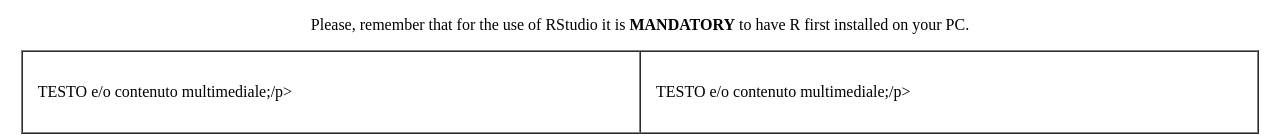
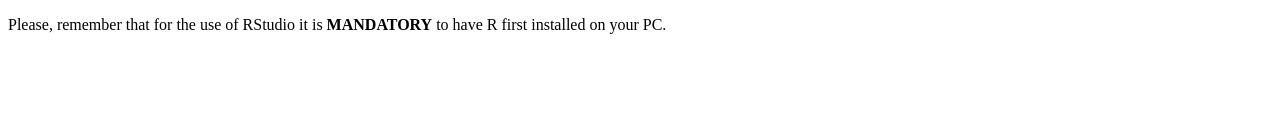
Before and after one commit to brunobellisario/Rcourse, a plain HTML site: page index.html in a window 1280 px wide. Shown: the part 1059-1198 px from the top of the page. After the commit the page ends 1109 px from the top, so only its background shows below. Drawn offline with Linux system fonts and the light colour scheme.

Commit message:
index.html

```diff
--- a/index.html
+++ b/index.html
@@ -31,16 +31,7 @@
         Use the following links to download the slides, codes and datasets:<br>
 
 <p style="line-height:50px;">
-<center>
-<table border=1 width=98% cellspacing=0 cellpadding=15 cols=2>
-<tr>
-<td>
-<p align="left">TESTO e/o contenuto multimediale;/p>
-</td>
-<td>
-<p align="left">TESTO e/o contenuto multimediale;/p>
-</td>
-</tr>
+
 </p>
 
 
```
